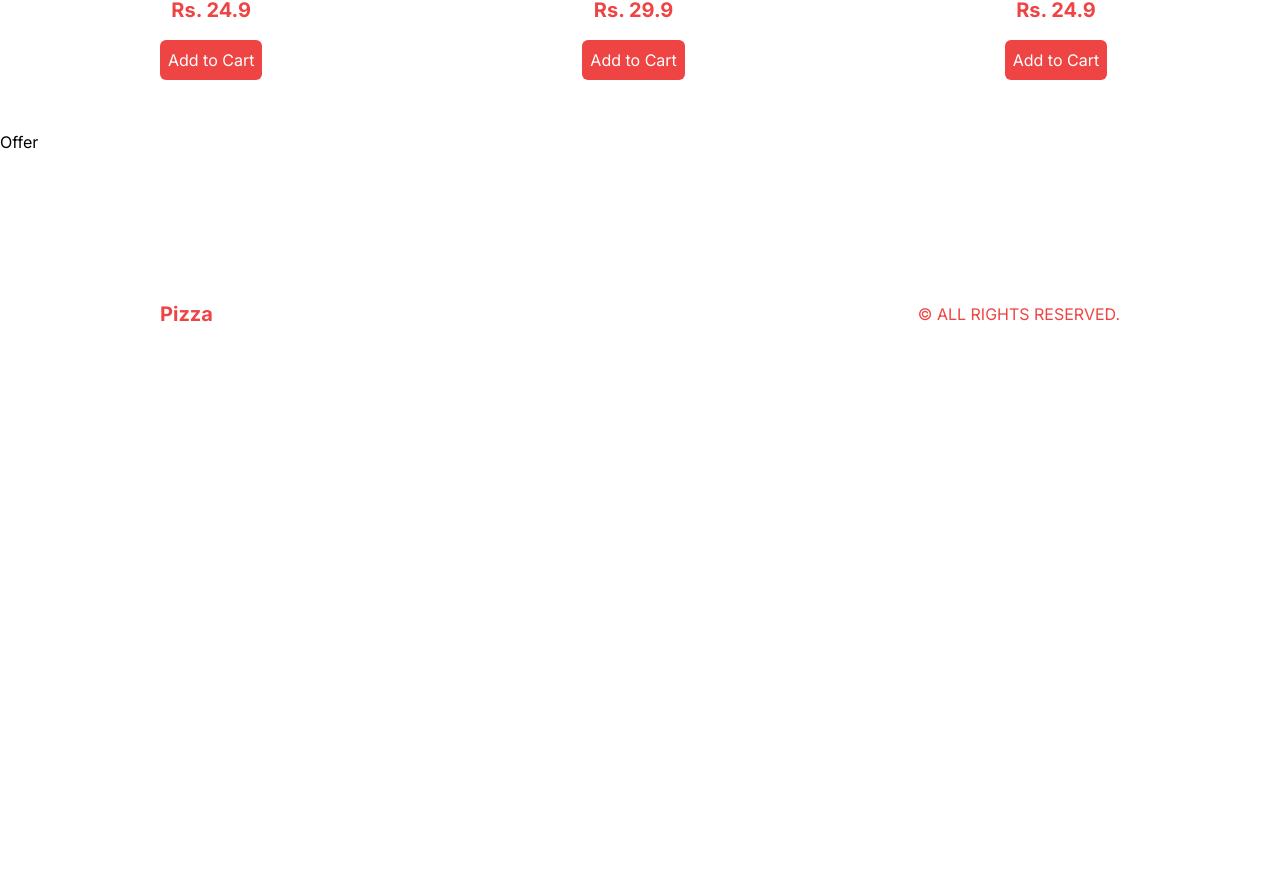
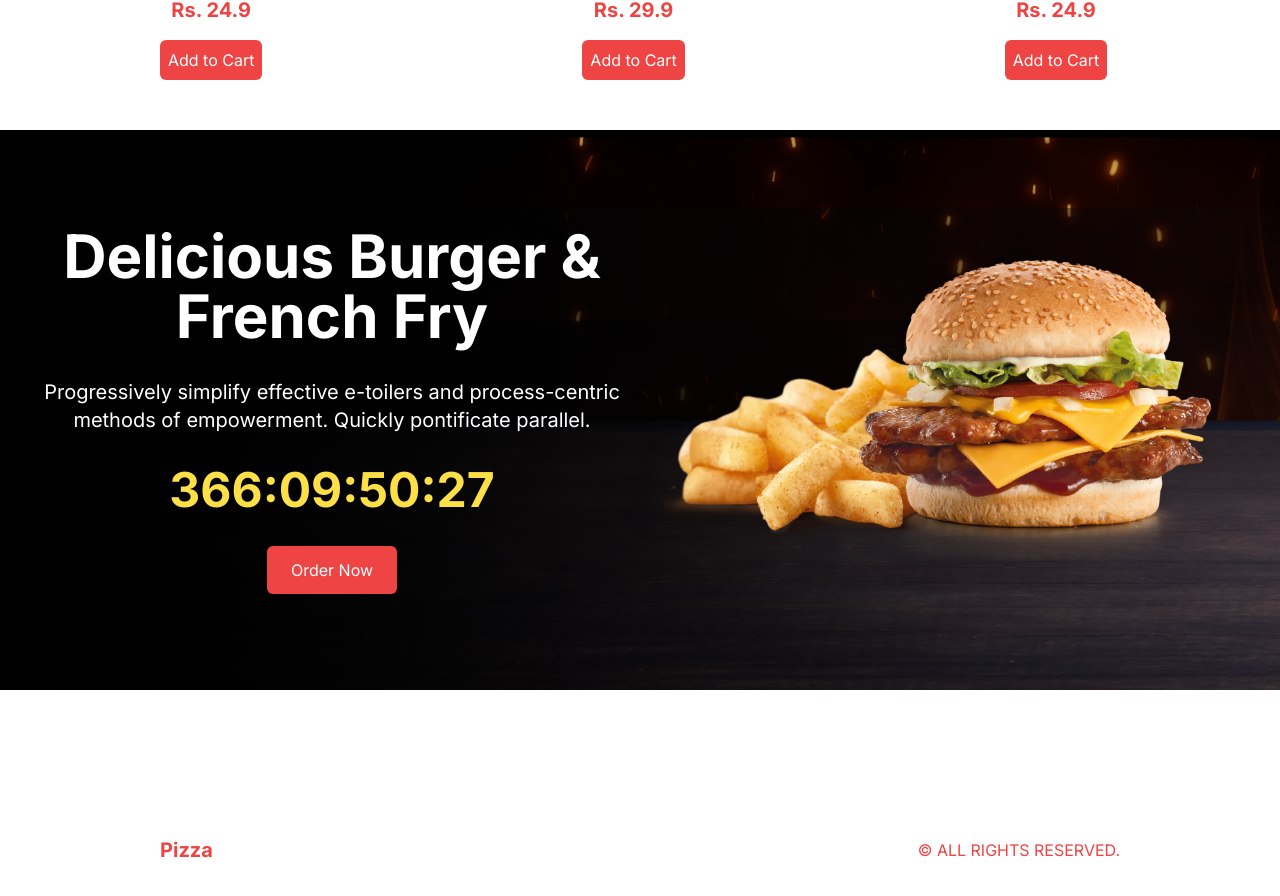
Before and after one commit to div-vik/pizza, a Next.js app: page / in a window 1280 px wide. Shown: the part 1390-2286 px from the top of the page. Before the commit the page ends 1864 px from the top, so only its background shows below. Built offline with nearby package versions, Linux system fonts and the light colour scheme.

Commit message:
offer completed

```diff
--- a/package.json
+++ b/package.json
@@ -18,6 +18,7 @@
     "next": "13.4.12",
     "postcss": "8.4.27",
     "react": "18.2.0",
+    "react-countdown": "^2.3.5",
     "react-dom": "18.2.0",
     "tailwindcss": "3.3.3",
     "typescript": "5.1.6"
--- /dev/null
+++ b/src/components/CountDown.tsx
@@ -0,0 +1,16 @@
+"use client";
+import React from "react";
+import Countdown from "react-countdown";
+
+const endingDate = new Date("2024-07-26");
+
+const CountDown = () => {
+  return (
+    <Countdown
+      className="font-bold text-5xl text-yellow-300"
+      date={endingDate}
+    />
+  );
+};
+
+export default CountDown;
--- a/src/components/Offer.tsx
+++ b/src/components/Offer.tsx
@@ -1,7 +1,28 @@
+import Image from "next/image";
 import React from "react";
+import CountDown from "./CountDown";
 
 const Offer = () => {
-  return <div>Offer</div>;
+  return (
+    <div className="bg-black h-screen flex flex-col md:flex-row md:justify-between md:bg-[url('/offerBg.png')] md:h-[70vh]">
+      <div className="flex-1 flex flex-col justify-center items-center text-center gap-8 p-6">
+        <h1 className="text-white text-5xl font-bold xl:text-6xl">
+          Delicious Burger & French Fry
+        </h1>
+        <p className="text-white xl:text-xl">
+          Progressively simplify effective e-toilers and process-centric methods
+          of empowerment. Quickly pontificate parallel.
+        </p>
+        <CountDown />
+        <button className="bg-red-500 text-white rounded-md py-3 px-6">
+          Order Now
+        </button>
+      </div>
+      <div className="relative flex-1 w-full md:h-full">
+        <Image src="/offerProduct.png" alt="" fill className="object-contain" />
+      </div>
+    </div>
+  );
 };
 
 export default Offer;
```
Also changed, not shown: 1 other file (tests, documents, lock files or other folders).
